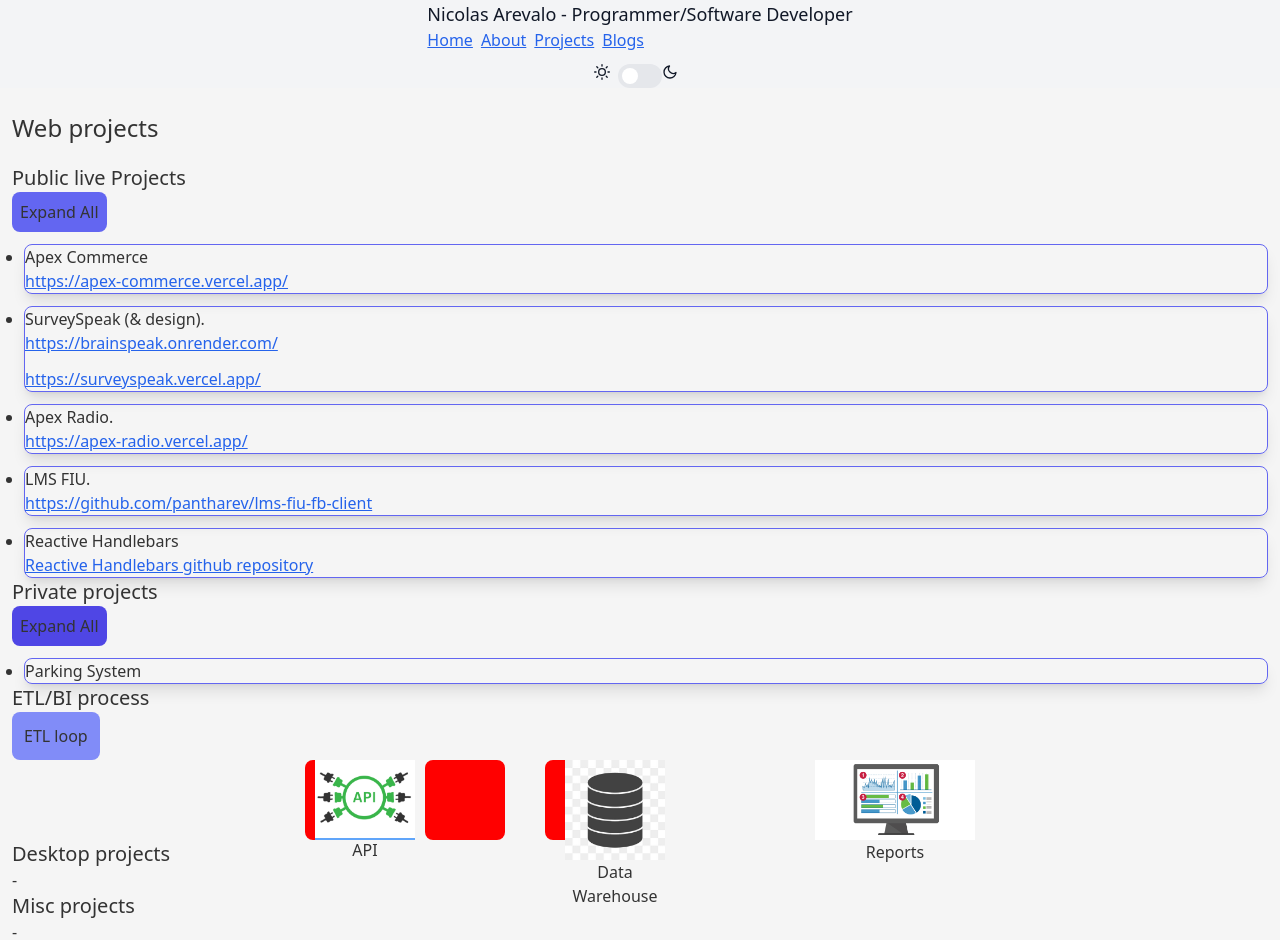
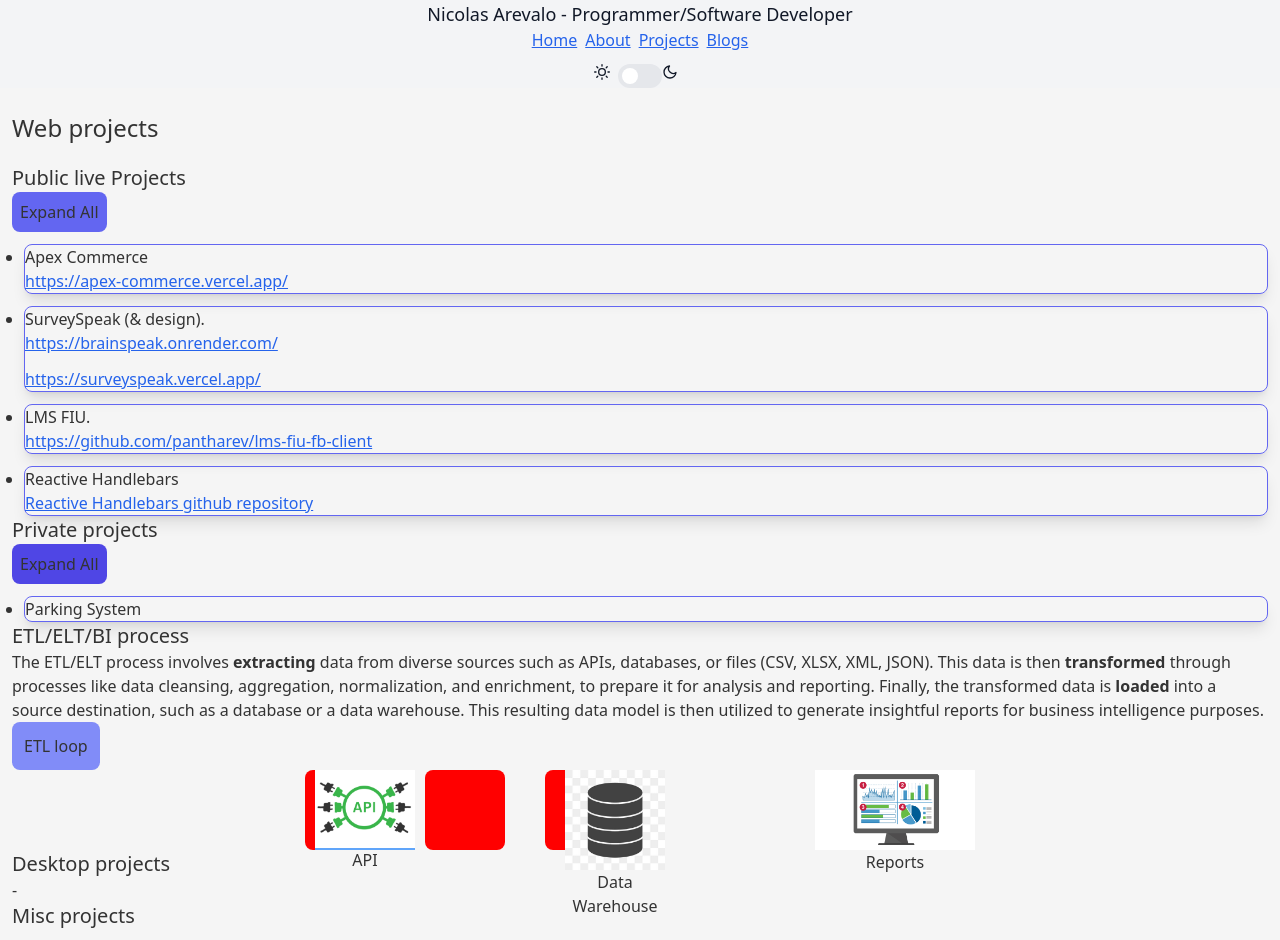
Before and after one commit to pantharev/ApexProjects, a React (Create React App) app: page /projects in a window 1280 px wide. Shown: the top 940 px of the page. Built offline with nearby package versions, Linux system fonts and the light colour scheme.

Commit message:
add ETL/ELT/BI description of process, enhance description of BTH parking, move Apex Radio to Misc, enhance Home page description.

```diff
--- a/src/components/Header.js
+++ b/src/components/Header.js
@@ -10,7 +10,7 @@
             <div className="flex justify-center">
                 <header className="flex flex-col justify-center">
                     <p className="text-lg text-center">Nicolas Arevalo - Programmer/Software Developer</p>
-                    <ul className="flex gap-x-2">
+                    <ul className="flex gap-x-2 justify-center">
                         <li><Link to="/">Home</Link></li>
                         <li><Link to="/about">About</Link></li>
                         <li><Link to="/projects">Projects</Link></li>
--- a/src/pages/Home.js
+++ b/src/pages/Home.js
@@ -18,9 +18,8 @@
                     And experience with ETL SSIS (python/C# apis) data warehousing tasks.
                     </p>
                     <p>
-                    I'm currently working on personal project to create a website (this one!) to showcase my work.
                     <br></br>
-                    Additionally I am working on more side projects to extend my knowledge in React, NextJs, TailwindCSS, among other technologies such as OpenAI library, Prisma, Stripe, etc. More to come soon!
+                    I am currently working on more side projects to extend my knowledge in React, NextJs, TailwindCSS, among other technologies such as OpenAI library, Prisma, Stripe, etc. More to come soon!
                     </p>
                 </div>
             </div>
--- a/src/pages/Projects.js
+++ b/src/pages/Projects.js
@@ -68,15 +68,6 @@
                     {/* TODO: Carousel of images */}
                 </li>
                 <li className="ml-3 border border-indigo-500 rounded-lg shadow-lg">
-                    Apex Radio.
-                    <div className="flex flex-col gap-y-3">
-                        <a href="https://apex-radio.vercel.app/">https://apex-radio.vercel.app/</a>
-                    </div>
-                    <div className={`expanding-container ${expanded ? 'expanding-content' : 'collapsed-content'}`}>
-                        Made with React. Fun wip side project, where albums can be made and songs are liked/disliked.
-                    </div>
-                </li>
-                <li className="ml-3 border border-indigo-500 rounded-lg shadow-lg">
                     LMS FIU.
                     <div className="flex flex-col gap-y-3">
                         <a href="https://github.com/pantharev/lms-fiu-fb-client">https://github.com/pantharev/lms-fiu-fb-client</a>
@@ -111,7 +102,7 @@
                         <div>
                             Made with React, NodeJs, and Sql Server CTEs and Stored Procedures. Under development as of 9/27/2023.
                             <br></br>
-                            A parking system that allows admins to manage parking lots for the residents/renters and sends notifications if the monthly payment is late/expired/expiring soon.
+                            A parking system that allows admins to manage parking lots for the residents/renters, that are part of multi family condo buildings, and sends notifications if the monthly payment is late/expired/expiring soon.
                         </div>
                         <Carousel showArrows={true} className="w-full">
                             <div>
@@ -136,7 +127,13 @@
             </ul>
 
             <section>
-                <h2>ETL/BI process</h2>
+                <h2>ETL/ELT/BI process</h2>
+                <p>
+                    The ETL/ELT process involves <strong>extracting</strong> data from diverse sources such as APIs, databases, or files (CSV, XLSX, XML, JSON).
+                    This data is then <strong>transformed</strong> through processes like data cleansing, aggregation, normalization, and enrichment, to prepare it for analysis and reporting.
+                    Finally, the transformed data is <strong>loaded</strong> into a source destination, such as a database or a data warehouse.
+                    This resulting data model is then utilized to generate insightful reports for business intelligence purposes.
+                </p>
                 <div>
                     {/* <CubeAnimation /> */}
                     <ETLAnimation />
@@ -152,7 +149,18 @@
 
             <section>
                 <h2>Misc projects</h2>
-                <p>-</p>
+
+                <ul className="mt-3 flex flex-col gap-y-3 list-disc">
+                    <li className="ml-3 border border-indigo-500 rounded-lg shadow-lg">
+                        Apex Radio.
+                        <div className="flex flex-col gap-y-3">
+                            <a href="https://apex-radio.vercel.app/">https://apex-radio.vercel.app/</a>
+                        </div>
+                        <div className={`expanding-container ${expanded ? 'expanding-content' : 'collapsed-content'}`}>
+                            Made with React. Fun wip side project, where albums can be made and songs are liked/disliked.
+                        </div>
+                    </li>
+                </ul>
             </section>
         </>
     );
```
